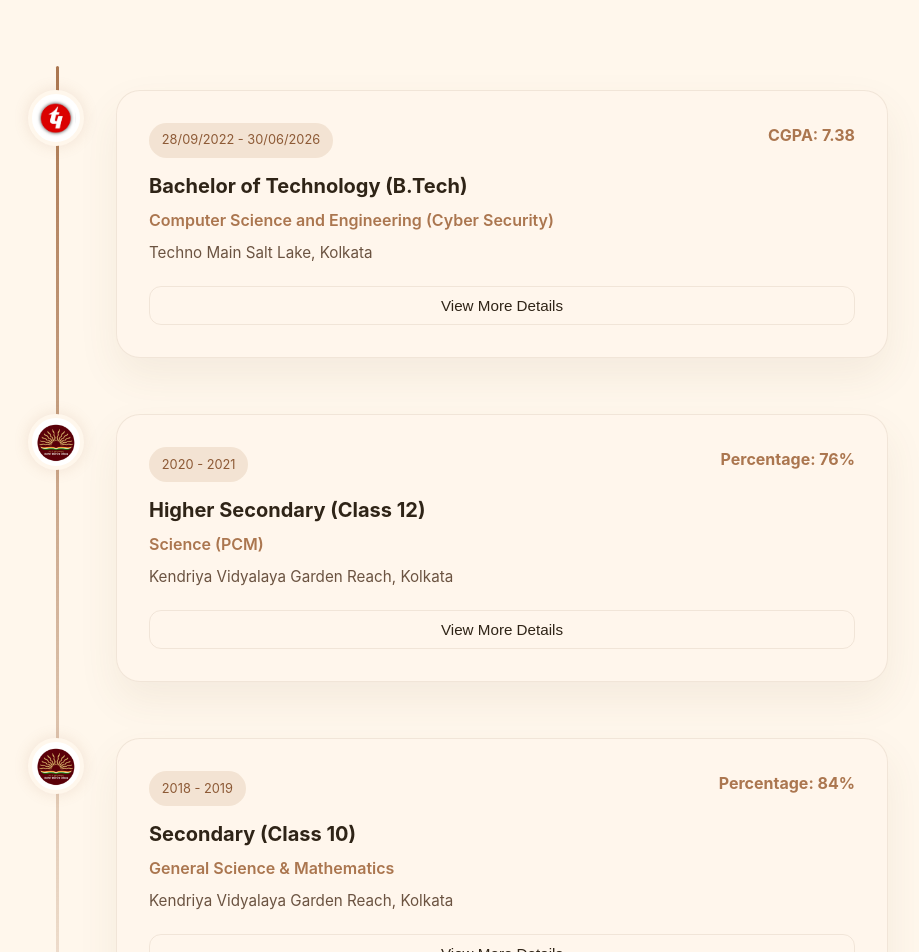
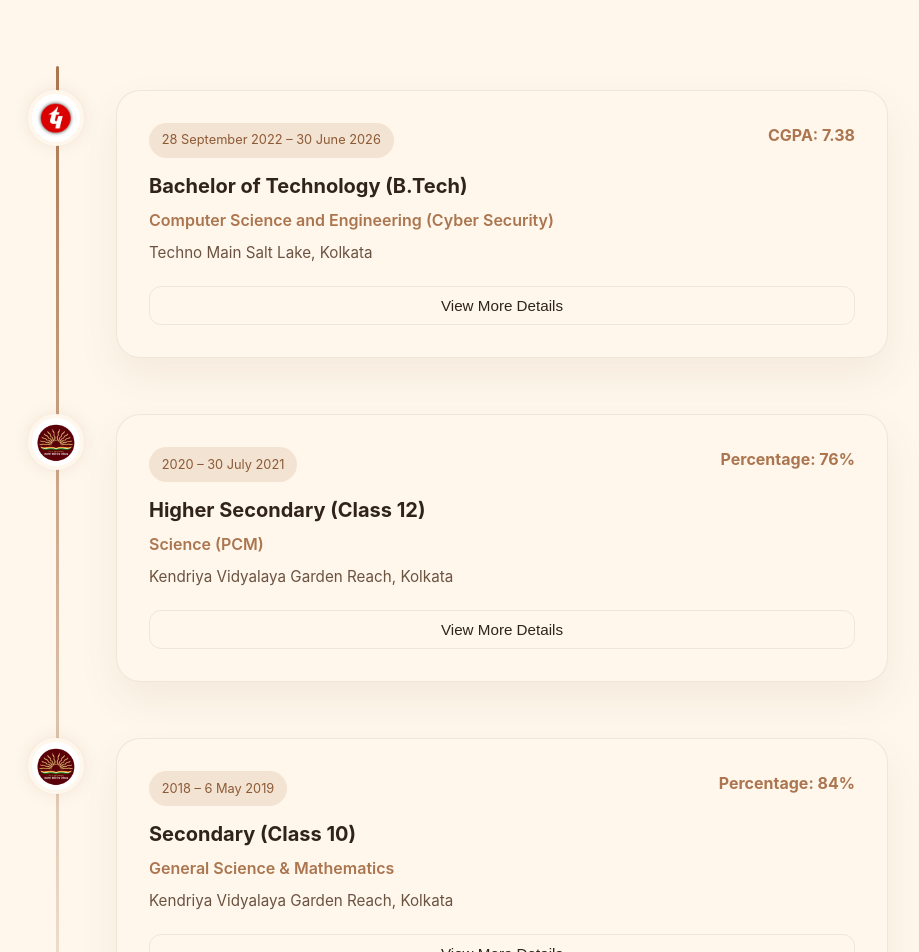
Before and after one commit to MdMerazRazaKhan/portfolio, a React (Vite) app in the folder frontend/: page / in a window 1280 px wide. Shown: the part 4440-5392 px from the top of the page, without its empty margins (182-1101 px from the left). Built offline with nearby package versions, Linux system fonts and the light colour scheme.

Commit message:
update: standardize education durations and add new Class 10 achievements

```diff
--- a/frontend/src/data/education.js
+++ b/frontend/src/data/education.js
@@ -5,7 +5,7 @@
     stream: "Computer Science and Engineering (Cyber Security)",
     institution: "Techno Main Salt Lake, Kolkata",
     board: "Maulana Abul Kalam Azad University of Technology (MAKAUT)",
-    duration: "28/09/2022 - 30/06/2026",
+    duration: "28 September 2022 – 30 June 2026",
     score: "CGPA: 7.38",
     logo: "/assets/images/techno_logo.png",
     averageCgpa: "7.38",
@@ -42,7 +42,7 @@
     stream: "Science (PCM)",
     institution: "Kendriya Vidyalaya Garden Reach, Kolkata",
     board: "Central Board of Secondary Education (CBSE)",
-    duration: "2020 - 2021",
+    duration: "2020 – 30 July 2021",
     score: "Percentage: 76%",
     logo: "/assets/images/kv_logo.png",
     coursework: [
@@ -64,7 +64,7 @@
     stream: "General Science & Mathematics",
     institution: "Kendriya Vidyalaya Garden Reach, Kolkata",
     board: "Central Board of Secondary Education (CBSE)",
-    duration: "2018 - 2019",
+    duration: "2018 – 6 May 2019",
     score: "Percentage: 84%",
     logo: "/assets/images/kv_logo.png",
     coursework: [
@@ -76,7 +76,10 @@
     ],
     achievements: [
       "Secured 84% marks with high performance in Mathematics and Science.",
-      "Participated in school level science exhibitions and math quizzes."
+      "Participated in school level science exhibitions and math quizzes.",
+      "Achieved 3rd Rank in West Bengal in a school drawing/art competition.",
+      "Active member of Bharat Scouts & Guides, participated in multiple camps and activities, and earned recognition for leadership, teamwork, and discipline.",
+      "Recognized for drawing and creative artwork throughout school, demonstrating strong artistic skills and creativity."
     ],
     description: "Completed secondary school curriculum, building strong core logical reasoning and science foundations."
   }
```
